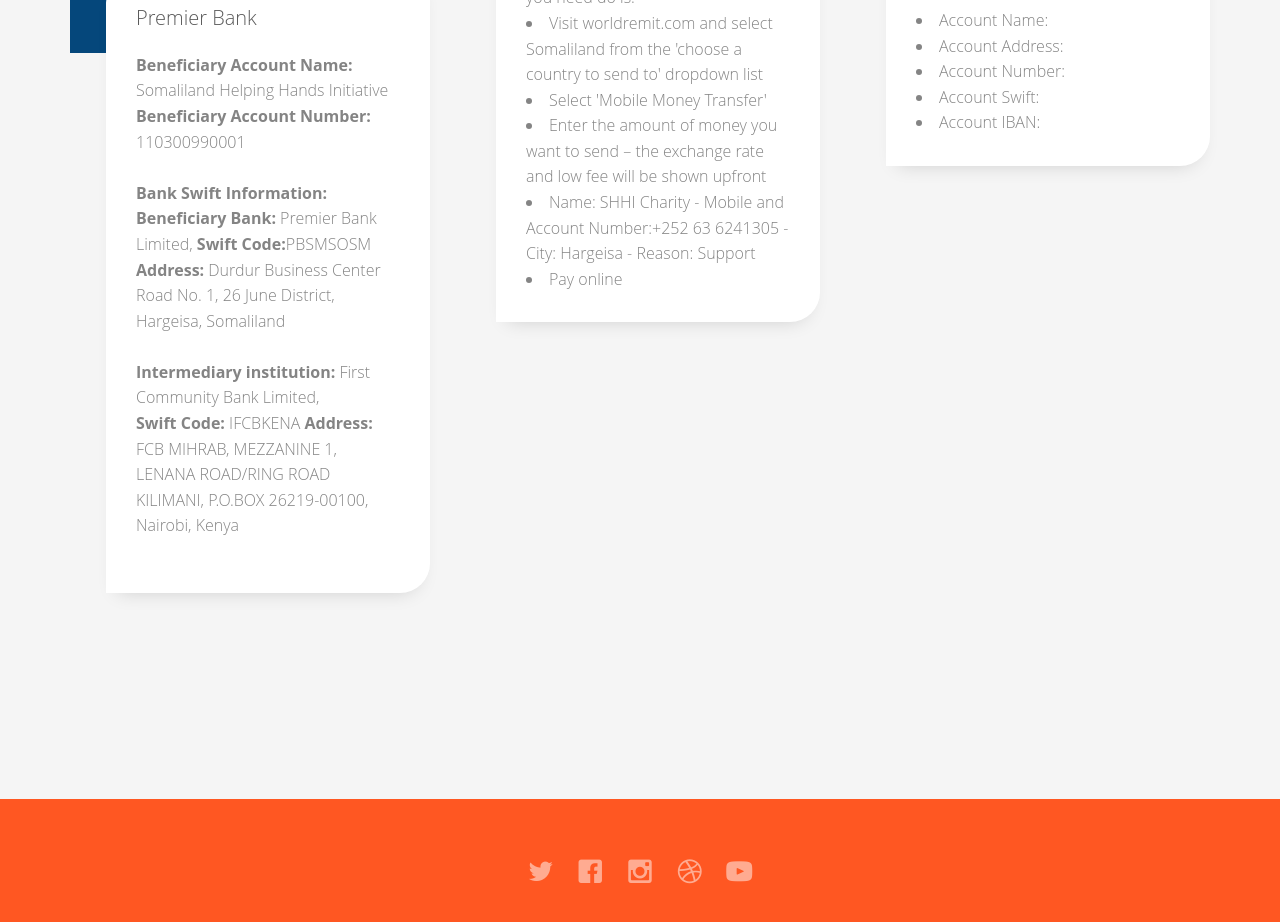
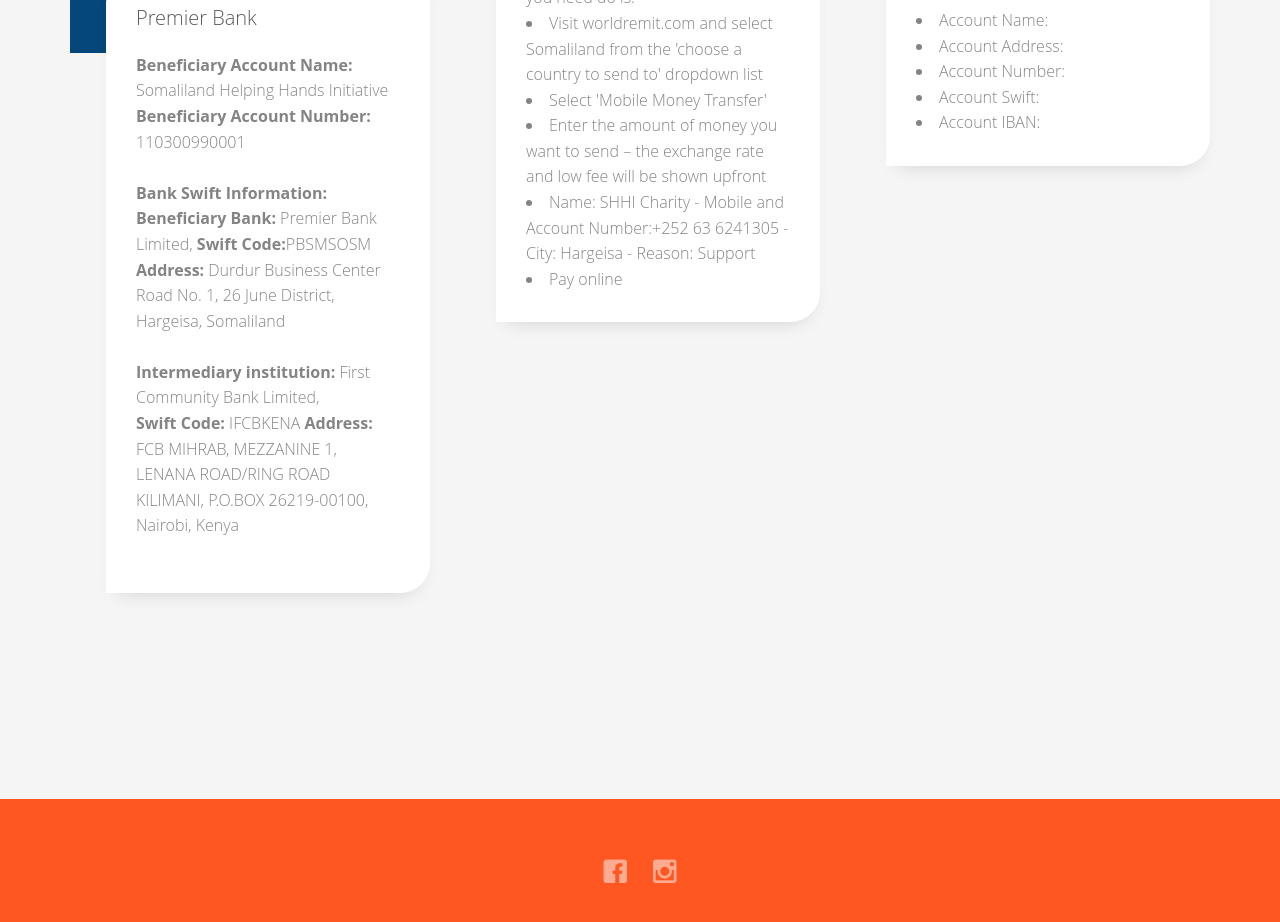
Before and after one commit to amsref/helpingsomaliland, a plain HTML site: page donate.html in a window 1280 px wide. Shown: the part 1586-2508 px from the top of the page. Drawn offline with Linux system fonts and the light colour scheme; files whose address does not match are found by name.

Commit message:
instagram Addition

```diff
--- a/donate.html
+++ b/donate.html
@@ -103,8 +103,8 @@
 					</div>
 					<div class="col-md-6 col-sm-6 text-right fh5co-social">
 						<a href="https://www.facebook.com/Somaliland-Helping-Hands-Initiative-106986501452470" class="grow"><i class="icon-facebook2"></i></a>
-						<a href="#" class="grow"><i class="icon-twitter2"></i></a>
-						<a href="#" class="grow"><i class="icon-instagram2"></i></a>
+
+						<a href="https://www.instagram.com/somalilandhhi/" class="grow"><i class="icon-instagram2"></i></a>
 					</div>
 				</div>
 			</div>
@@ -246,11 +246,9 @@ It’s fast, simple and secure to send money online to our ZAAD mobile money acc
 					<div class="row">
 						<div class="col-md-6 col-md-offset-3 text-center">
 							<p class="fh5co-social-icons">
-								<a href="#"><i class="icon-twitter2"></i></a>
 								<a href="https://www.facebook.com/Somaliland-Helping-Hands-Initiative-106986501452470"><i class="icon-facebook2"></i></a>
-								<a href="#"><i class="icon-instagram"></i></a>
-								<a href="#"><i class="icon-dribbble2"></i></a>
-								<a href="#"><i class="icon-youtube"></i></a>
+								<a href="https://www.instagram.com/somalilandhhi/"><i class="icon-instagram"></i></a>
+
 							</p>
 
 						</div>
```
Also changed, not shown: index.html (+5 -6 lines), involved.html (+4 -6 lines), projects.html (+5 -6 lines), projects_e.html (+5 -6 lines), projects_f.html (+4 -6 lines), projects_h.html (+5 -6 lines), projects_o.html (+4 -6 lines), projects_w.html (+4 -6 lines), religious.html (+6 -6 lines), 1 other file.
